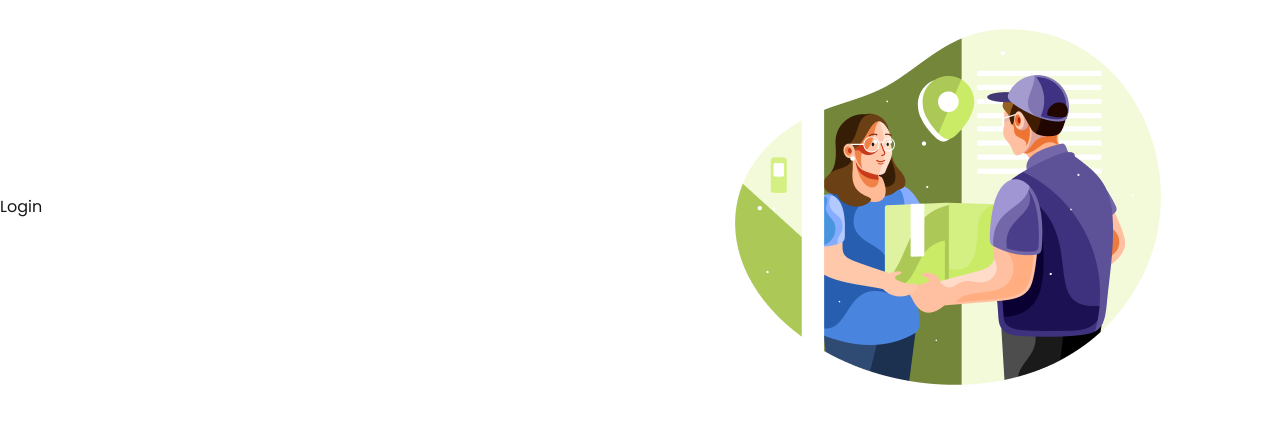
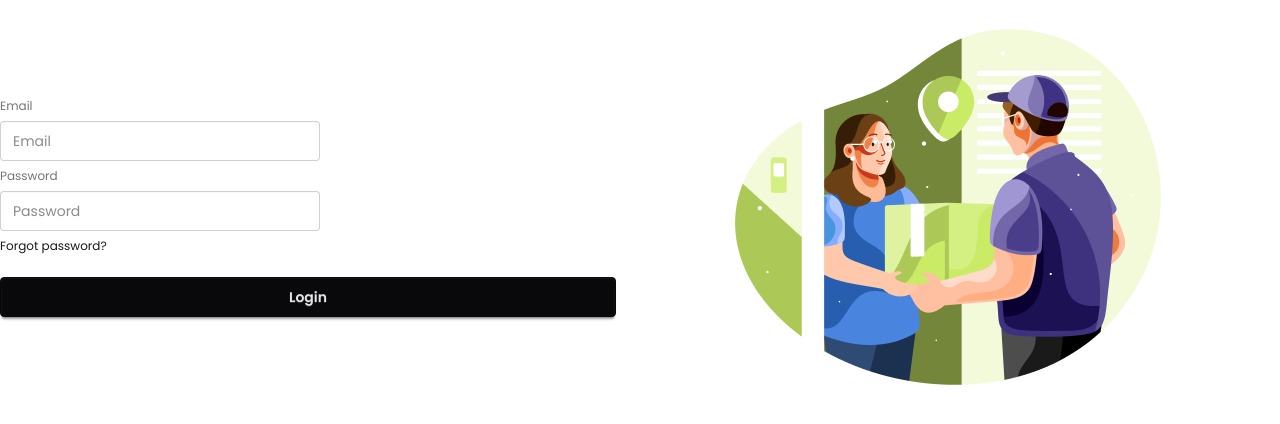
Before and after one commit to imtiazho/4-Final-Project, a React (Vite) app in the folder zap-shift/: page /login in a window 1280 px wide. Shown: the top 424 px of the page. Built offline with nearby package versions, Linux system fonts and the light colour scheme.

Commit message:
Complete signup and login

```diff
--- /dev/null
+++ b/zap-shift/src/Hooks/useAuth.jsx
@@ -0,0 +1,9 @@
+import React, { useContext } from 'react';
+import { AuthContext } from '../Context/AuthContext';
+
+const useAuth = () => {
+    const authInfo = useContext(AuthContext);
+    return authInfo;
+};
+
+export default useAuth;
--- a/zap-shift/src/Pages/Auth/Login/Login.jsx
+++ b/zap-shift/src/Pages/Auth/Login/Login.jsx
@@ -1,11 +1,47 @@
-import React from 'react';
+import React from "react";
+import { useForm } from "react-hook-form";
+import useAuth from "../../../Hooks/useAuth";
 
 const Login = () => {
-    return (
+  const {
+    register,
+    handleSubmit,
+    formState: { errors },
+  } = useForm();
+  const { signInUser } = useAuth();
+  const handleLogin = (data) => {
+    console.log(data);
+    signInUser(data.email, data.password)
+      .then((res) => console.log(res))
+      .then((error) => console.log(error));
+  };
+
+  return (
+    <form onSubmit={handleSubmit(handleLogin)}>
+      <fieldset className="fieldset">
+        <label className="label">Email</label>
+        <input
+          {...register("email", { required: true })}
+          type="email"
+          className="input"
+          placeholder="Email"
+        />
+        {errors.email?.type === "required" && <p>Email is required</p>}
+        <label className="label">Password</label>
+        <input
+          {...register("password", { required: true })}
+          type="password"
+          className="input"
+          placeholder="Password"
+        />
+        {errors.password?.type === "required" && <p>Password is required</p>}
         <div>
-            Login
+          <a className="link link-hover">Forgot password?</a>
         </div>
-    );
+        <button className="btn btn-neutral mt-4">Login</button>
+      </fieldset>
+    </form>
+  );
 };
 
 export default Login;
--- a/zap-shift/src/Pages/Auth/Register/Register.jsx
+++ b/zap-shift/src/Pages/Auth/Register/Register.jsx
@@ -1,5 +1,6 @@
 import React from "react";
 import { useForm } from "react-hook-form";
+import useAuth from "../../../Hooks/useAuth";
 
 const Register = () => {
   const {
@@ -7,9 +8,14 @@ const Register = () => {
     handleSubmit,
     formState: { errors },
   } = useForm();
-
+  const { createUser } = useAuth();
   const handleRegistration = (data) => {
     console.log(data);
+    createUser(data.email, data.password)
+      .then((res) => {
+        console.log(res);
+      })
+      .catch((err) => console.log(err));
   };
   return (
     <div>
@@ -39,7 +45,7 @@ const Register = () => {
           <div>
             <a className="link link-hover">Forgot password?</a>
           </div>
-          <button className="btn btn-neutral mt-4">Login</button>
+          <button className="btn btn-neutral mt-4">Register</button>
         </fieldset>
       </form>
     </div>
```
